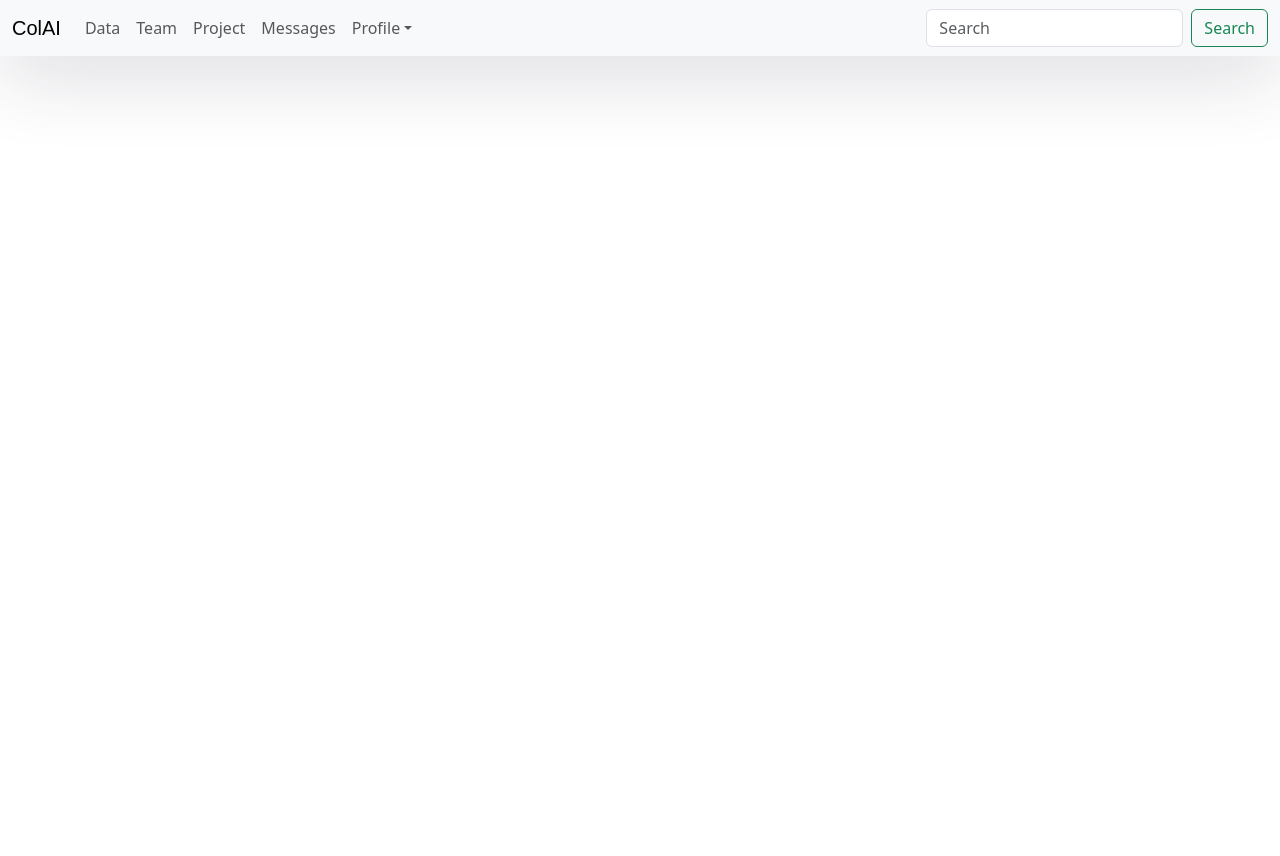
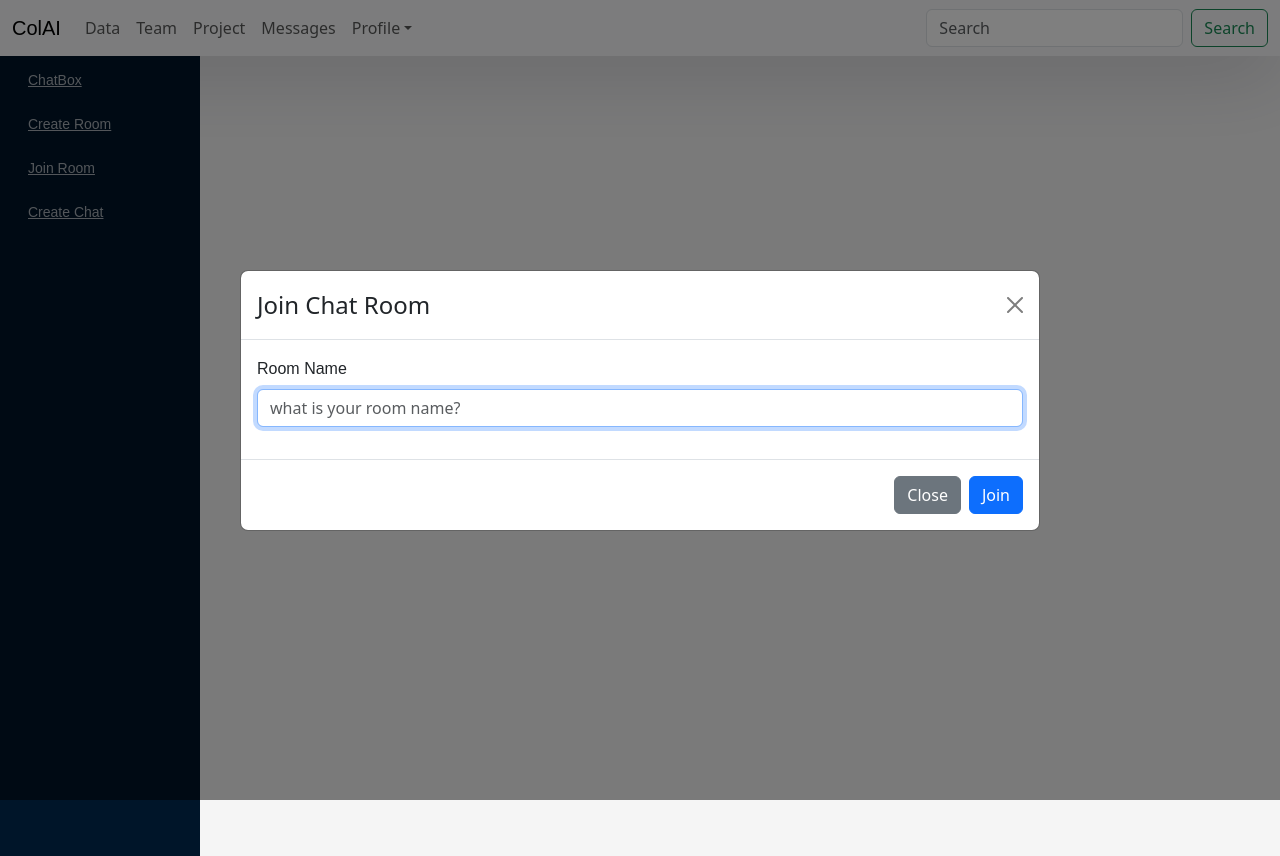
Before and after one commit to Collaborative-AI/colteam, a React (Create React App) app in the folder my-react-app/: page /messages/JoinRoom in a window 1280 px wide. Built offline with nearby package versions, Linux system fonts and the light colour scheme.

Commit message:
add join room feature into chats

```diff
--- a/my-react-app/src/App.js
+++ b/my-react-app/src/App.js
@@ -23,6 +23,7 @@ import ProfileSetting from './components/setting/profile_setting'
 import Messages from './components/messages/messages'
 import ChatBox from './components/messages/chatBox'
 import CreateRoom from './components/messages/createRoom'
+import JoinRoom from './components/messages/joinRoom'
 import AddChat from './components/messages/addChat'
 
 function App () {
@@ -55,6 +56,7 @@ function App () {
             <Route path="/messages" element={<Messages />} >
               <Route path='ChatBox' element={<ChatBox />}></Route>
               <Route path='CreateRoom' element={<CreateRoom />}></Route>
+              <Route path='JoinRoom' element={<JoinRoom />}></Route>
               <Route path='AddChat' element={<AddChat />}></Route>
             </Route>
             {/* <Route path='/show_all_project' element={<ProjectLayput />} /> */}
--- /dev/null
+++ b/my-react-app/src/components/messages/joinRoom.js
@@ -0,0 +1,92 @@
+import Button from 'react-bootstrap/Button'
+import Modal from 'react-bootstrap/Modal'
+import Form from 'react-bootstrap/Form'
+import { useState } from 'react'
+import { useNavigate } from 'react-router-dom'
+import axios from 'axios'
+
+function JoinRoom(props){
+    const [FormData, setFormData] = useState({
+        room_name: '',
+      })
+
+      const handleInputChange = (event) => {
+        const { name, value } = event.target
+        setFormData({
+          ...FormData,
+          [name]: value,
+        })
+      }
+      const navigate = useNavigate()
+
+      const handleCreateRoom = (event) => {
+        event.preventDefault()
+        const data = {
+          room_name: FormData.room_name,
+        }
+
+        axios.post('http://localhost:8000/chats/find_room/', data)
+          .then((response) => {
+            console.log(response.data)
+            // navigate('/')
+            axios.post('http://localhost:8000/chats/join_room/', data)
+            .then((response) => {
+                console.log(response.data)
+            })
+            .catch((error) => {
+                if(error.response) {
+                    console.error('Error:', error.message)
+                    alert(error.response)
+                }
+            })
+          })
+          .catch((error) => {
+            if (error.response) {
+              console.error('Error:', error.message)
+              alert(error.response)
+            }
+          })
+      }
+
+    const [show, setShow] = useState(true);
+    const handleClose = () => {setShow(false);}
+
+    return (
+      <Modal
+      {...props}
+      size="lg"
+      aria-labelledby="contained-modal-title-vcenter"
+      centered
+      show={show}
+      onHide={handleClose}
+      >
+        <Modal.Header closeButton>
+          <Modal.Title id="contained-modal-title-vcenter">Join Chat Room</Modal.Title>
+        </Modal.Header>
+        <Modal.Body>
+          <Form>
+            <Form.Group className="mb-3" controlId="exampleForm.ControlInput1">
+              <Form.Label>Room Name</Form.Label>
+              <Form.Control
+                type="room_name"
+                placeholder="what is your room name?"
+                autoFocus
+                value={FormData.room_name}
+                onChange={handleInputChange}
+              />
+            </Form.Group>
+          </Form>
+        </Modal.Body>
+        <Modal.Footer>
+          <Button variant="secondary" onClick={handleClose}>
+            Close
+          </Button>
+          <Button variant="primary" onClick={handleCreateRoom}>
+            Join
+          </Button>
+        </Modal.Footer>
+      </Modal>
+  );
+}
+
+export default JoinRoom
--- a/my-react-app/src/components/messages/messages.js
+++ b/my-react-app/src/components/messages/messages.js
@@ -17,15 +17,17 @@ const Messages = () => {
                     style={{ height: '100%', borderRight: 0 }}
                 >
                     <Menu.Item key='/messages/chatBox'>
-                        <Link to={'/messages/chatBox'}>chatBox</Link>
+                        <Link to={'/messages/chatBox'}>ChatBox</Link>
                     </Menu.Item>
 
                     <Menu.Item key='/messages/createRoom'>
                       <Link to={'/messages/createRoom'}>Create Room</Link>
                     </Menu.Item>
-
+                    <Menu.Item key='/messages/joinRoom'>
+                      <Link to={'/messages/joinRoom'}>Join Room</Link>
+                    </Menu.Item>
                     <Menu.Item key='/messages/addChat'>
-                      <Link to={'/messages/addChat'}>Add Chat</Link>
+                      <Link to={'/messages/addChat'}>Create Chat</Link>
                     </Menu.Item>
                 </Menu>
             </Sider>
```
